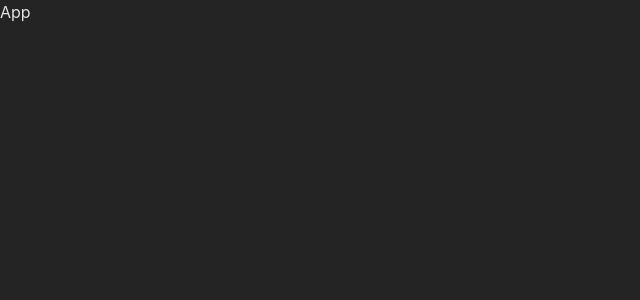
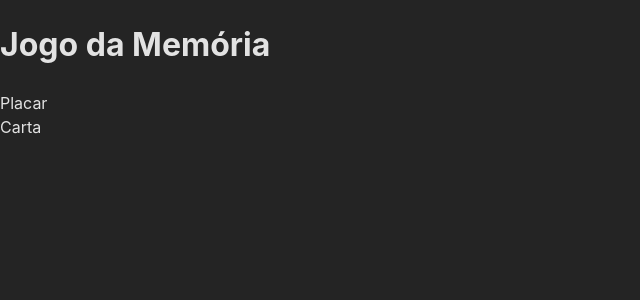
Before and after one commit to AdrianaRoza/react-memory-game, a React (Vite) app: page / in a window 1280 px wide. Shown: the top 300 px of the page, without its empty margins (0-640 px from the left). Built offline with nearby package versions, Linux system fonts and the light colour scheme.

Commit message:
feat: card and  score

```diff
--- a/src/App.jsx
+++ b/src/App.jsx
@@ -1,3 +1,4 @@
+import JogoDaMemoria from "./components/JogoDaMemoria"
 
 function App() {
 
@@ -5,7 +6,7 @@ function App() {
   return (
 
     <div className="App">
-      App
+      <JogoDaMemoria />
     </div>
   )
 }
--- /dev/null
+++ b/src/components/Carta.jsx
@@ -0,0 +1,7 @@
+
+const Carta = () => {
+  return (
+    <div className="carta">Carta</div>
+  )
+}
+export default Carta
--- /dev/null
+++ b/src/components/JogoDaMemoria.jsx
@@ -0,0 +1,18 @@
+import Carta from "./Carta"
+import Placar from "./Placar"
+
+
+ const JogoDaMemoria = () => {
+  return (
+    <div className="jogo-da-memoria">
+      <div className="jogo-da-memoria_conteudo">
+        <h1>Jogo da Memória</h1>
+        <Placar />
+        <div className="jogo-da-memoria_cartas">
+          <Carta />
+        </div>
+      </div>
+    </div>
+  )
+}
+export default JogoDaMemoria
--- /dev/null
+++ b/src/components/Placar.jsx
@@ -0,0 +1,7 @@
+
+const Placar = () => {
+  return(
+    <div className="placar">Placar</div>
+  )
+}
+export default Placar
```
